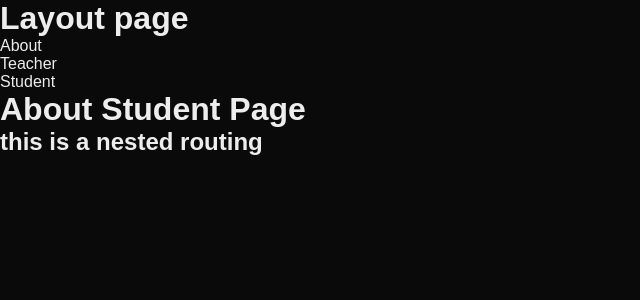
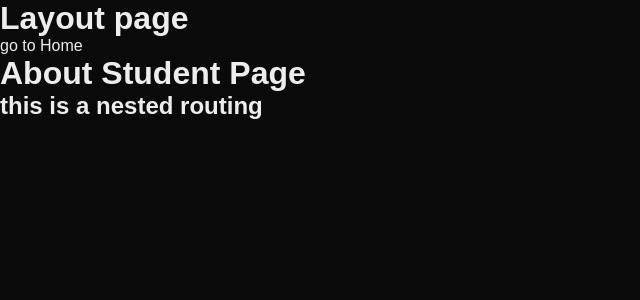
Before and after one commit to Fenilkanjiya/nextJs, a Next.js app: page /about/aboutStudent in a window 1280 px wide. Shown: the top 300 px of the page, without its empty margins (0-640 px from the left). Built offline with nearby package versions, Linux system fonts and the light colour scheme.

Commit message:
conditional routing

```diff
--- a/src/app/about/layout.js
+++ b/src/app/about/layout.js
@@ -1,9 +1,13 @@
+'use client';
 import Link from 'next/link';
+import { usePathname } from 'next/navigation';
 
 export default function Layout({ children }) {
+  const pathName = usePathname();
   return (
     <>
       <h1>Layout page</h1>
+      {pathName !== '/about/aboutStudent' ? (
         <ul>
           <li>
             <Link href="/about">About</Link>
@@ -15,6 +19,9 @@ export default function Layout({ children }) {
             <Link href="/about/aboutStudent">Student</Link>
           </li>
         </ul>
+      ) : (
+        <Link href="/">go to Home</Link>
+      )}
       {children}
     </>
   );
```
Lines whose indentation alone changed are shown as unchanged.
